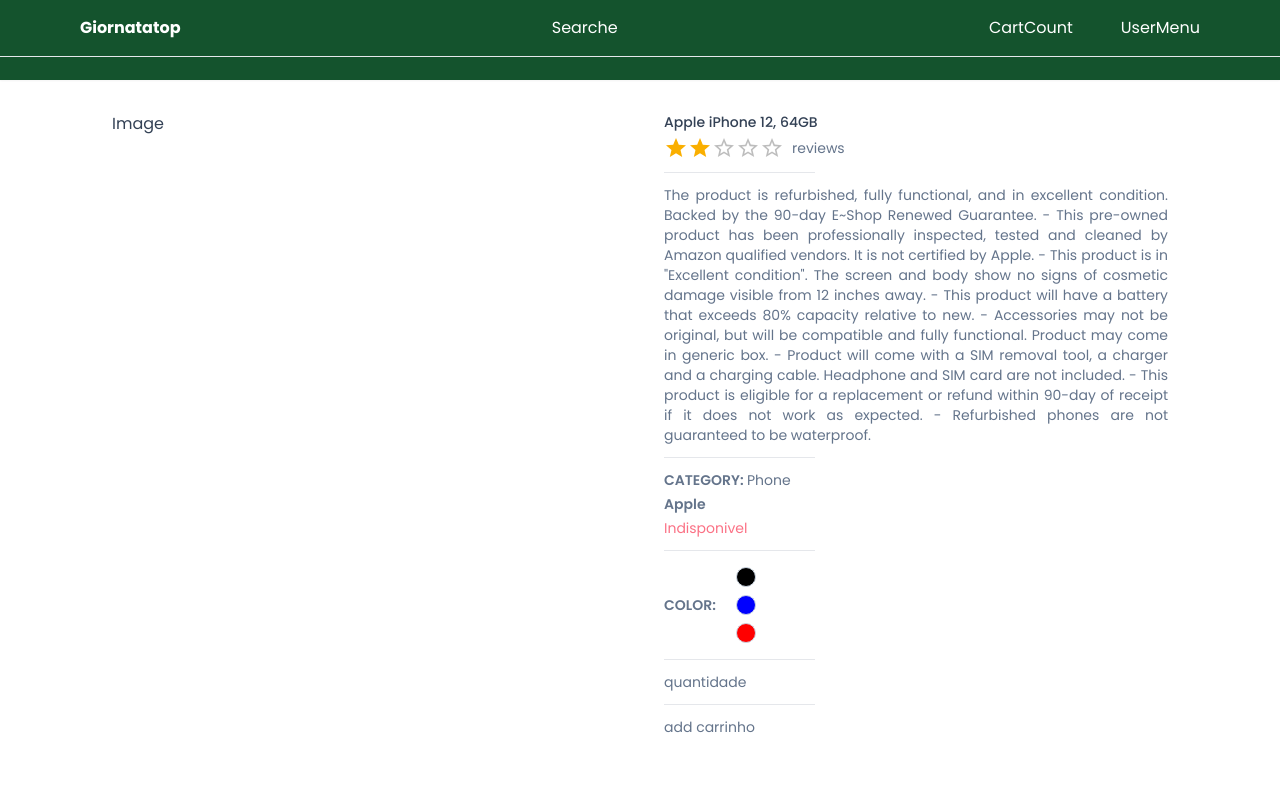
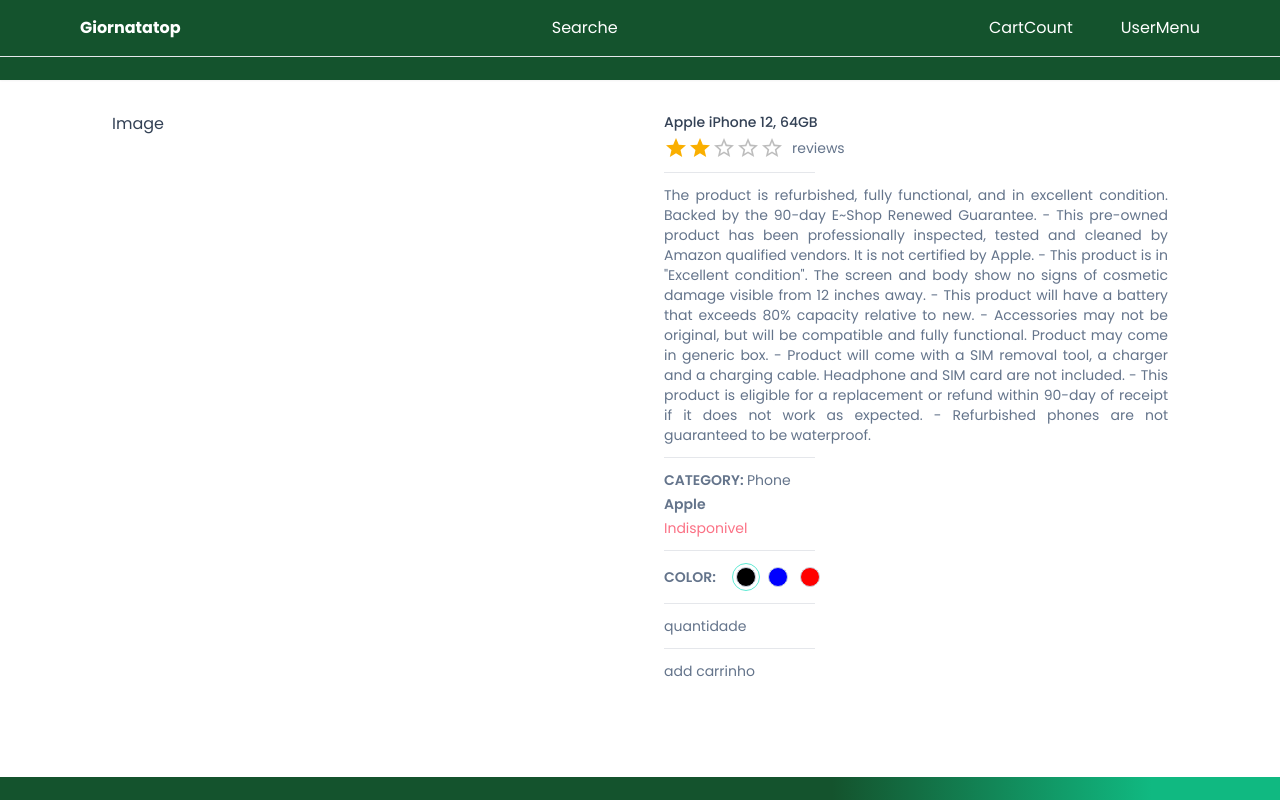
Before and after one commit to fabriciofcastro/store, a Next.js app: page /product/1 in a window 1280 px wide. Shown: the top 800 px of the page. Built offline with nearby package versions, Linux system fonts and the light colour scheme.

Commit message:
Ajuste da seleçãoda cor

```diff
--- a/app/components/products/SetColor.tsx
+++ b/app/components/products/SetColor.tsx
@@ -20,7 +20,7 @@
     <div>
       <div className="flex gap-4 items-center">
         <span className="font-semibold">COLOR:</span>
-        <div>
+        <div className="flex gap-1">
           {images.map((image) => {
             return (
               <div
@@ -28,7 +28,7 @@
                 onClick={() => handleColorSelect(image)}
                 className={`h-7 w-7 rounded-full border-teal-300 flex items-center justify-center ${
                   cartProduct.selectedImg.color === image.color
-                    ? "border-[1.5]"
+                    ? "border-[1.5px]"
                     : "border-none"
                 }`}
               >
```
